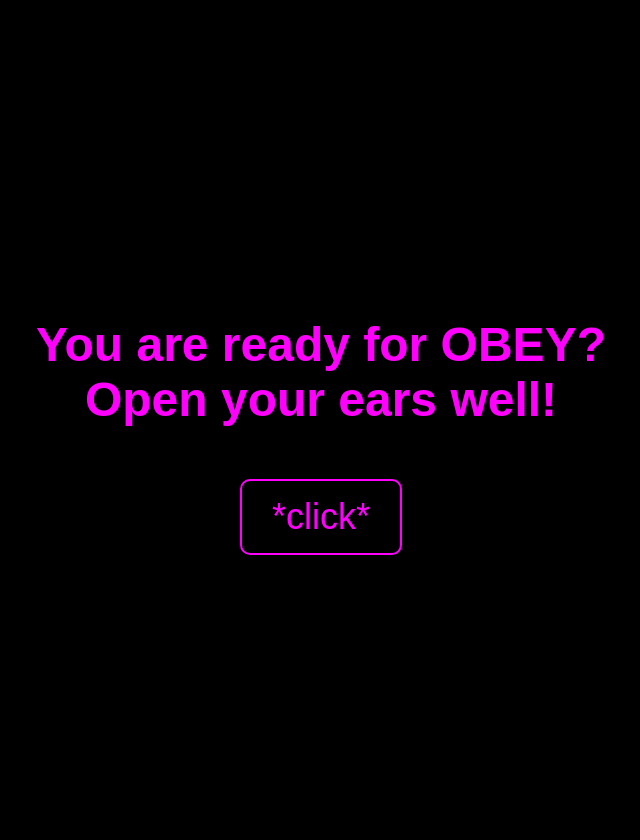
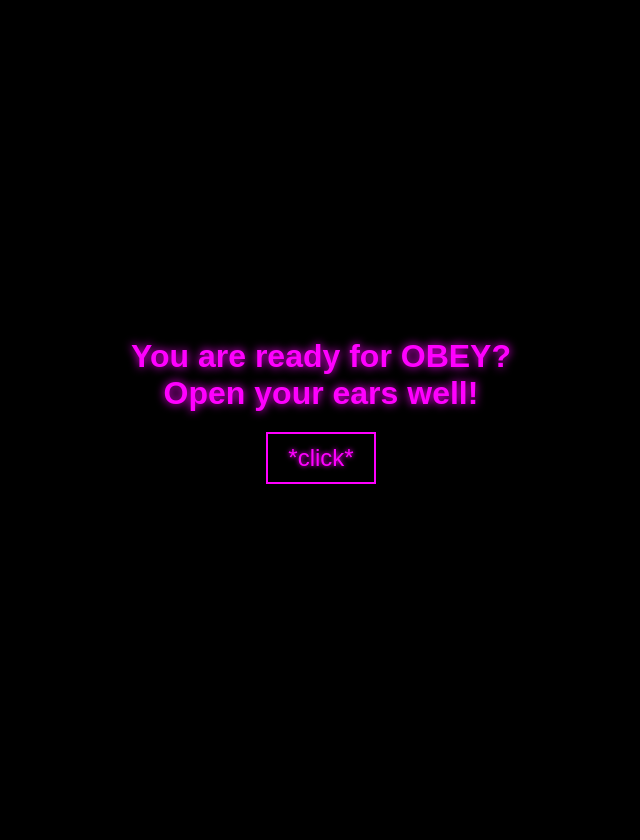
Before and after one commit to SpoilDahlia2d/obeytodahlia, a Flask app: page / in a window 1280 px wide. Shown: the whole page, without its empty margins (319-959 px from the left). After the commit the page ends 484 px from the top, so only its background shows below. Run offline with Flask 3, Linux system fonts and the light colour scheme.

Commit message:
Update style.css

```diff
--- a/static/style.css
+++ b/static/style.css
@@ -16,26 +12,29 @@ body {
   flex-direction: column;
   justify-content: center;
   align-items: center;
-  background: black;
-  color: #f0f;
-  font-size: 1.5em;
   text-align: center;
-  padding: 20px;
+}
+
+.intro-text {
+  color: fuchsia;
+  font-size: 2em;
+  text-shadow: 0 0 10px fuchsia;
+  margin-bottom: 20px;
 }
 
 #start-btn {
-  margin-top: 20px;
-  padding: 15px 30px;
+  background-color: black;
+  color: fuchsia;
+  border: 2px solid fuchsia;
+  padding: 10px 20px;
   font-size: 1.5em;
-  color: #f0f;
-  background: transparent;
-  border: 2px solid #f0f;
-  border-radius: 10px;
   cursor: pointer;
-  transition: all 0.3s ease;
+  text-shadow: 0 0 5px fuchsia;
+  transition: 0.3s ease;
 }
+
 #start-btn:hover {
-  background: #f0f;
+  background-color: fuchsia;
   color: black;
 }
 
```
Also changed, not shown: other parts of static/style.css (+21 -30 lines).
